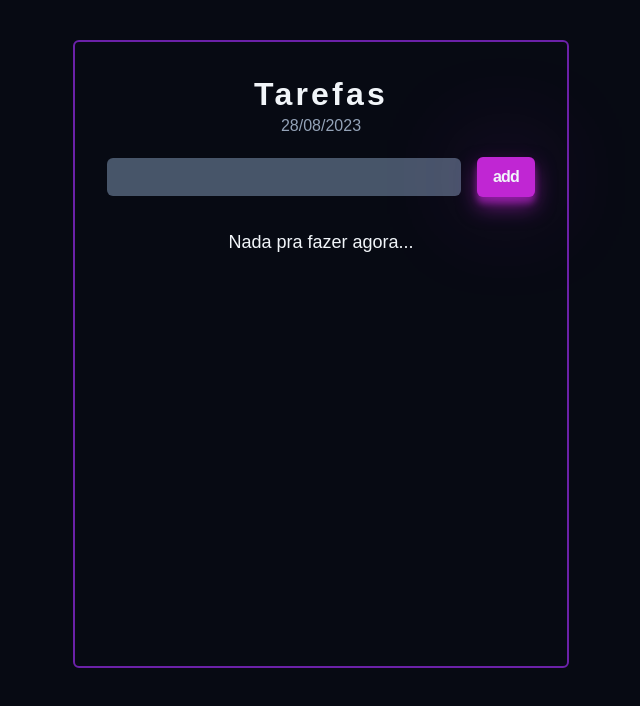
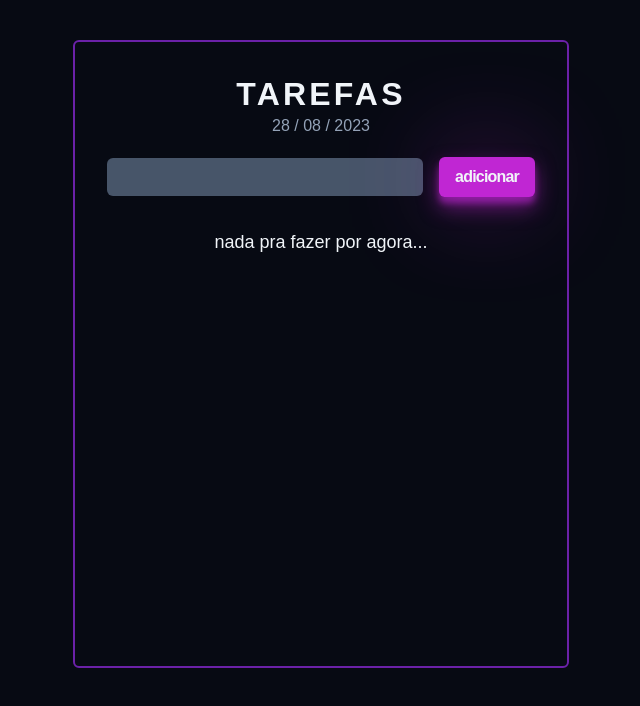
Before and after one commit to lukeeplr/task-management, a React (Vite) app: page / in a window 1280 px wide. Shown: the top 706 px of the page, without its empty margins (319-959 px from the left). Built offline with nearby package versions, Linux system fonts and the light colour scheme; a web font is replaced by a local one.

Commit message:
add alerts

```diff
--- a/src/App.jsx
+++ b/src/App.jsx
@@ -1,5 +1,3 @@
-import { useState } from 'react'
-
 import Tasks from './components/Tasks'
 import AddTask from './components/AddTask'
 import './App.css'
@@ -7,6 +5,7 @@ import Header from './components/Header'
 
 
 function App() {
+
 
   return (
     <>
--- a/src/components/AddTask.jsx
+++ b/src/components/AddTask.jsx
@@ -17,25 +17,32 @@ const AddTask = () => {
         handleEditingProcess,
         setIsEditing,
         editId,
-        setEditId
+        setEditId,
+        setAlert,
     } = useGlobalContext()
 
     const handleClick = (isEditing) => {
 
+        let message = ''
+
         inputRef.current.className = 'input-task'
         if (!inputState) {
+            message = 'informe uma tarefa'
             inputRef.current.className = 'input-task input-empty'
 
         } else if (inputState && isEditing) {
+            message = 'tarefa editada'
             handleEditingProcess(editId)
             setIsEditing(false)
             setEditId(null)
-            setInputState('')
 
         } else {
+            message = 'tarefa adicionada'
             handleTaskAddition(inputState)
-            setInputState('')
+
         }
+        setAlert({active: true, msg: message})
+        setInputState('')
     }
 
     return (
@@ -43,7 +50,7 @@ const AddTask = () => {
         <div className="add-task-container">
             <input class="input-task" type="text" value={inputState} ref={inputRef} onChange={(e) => setInputState(e.target.value)} />
             <Button onClick={() => handleClick(isEditing)}>
-                {isEditing ? 'edit' : 'add'}
+                {isEditing ? 'editar' : 'adicionar'}
             </Button>
         </div>
         </>
--- /dev/null
+++ b/src/components/Alert.jsx
@@ -0,0 +1,27 @@
+import React, { useEffect } from 'react';
+import { useGlobalContext } from './Context';
+
+import './Alert.css'
+
+
+const Alert = () => {
+
+    const { alert, setAlert } = useGlobalContext()
+
+    useEffect(() => {
+        const timeout = setTimeout(() => {
+            setAlert({active: false, msg: ''})
+        }, 1500)
+        return () =>  clearTimeout(timeout)
+    }, [])
+
+    return (
+        <>
+        <div className="alert">
+            <p className="alert-message">{alert.msg}</p>
+        </div>
+        </>
+        )
+}
+
+export default Alert
--- a/src/components/Context.jsx
+++ b/src/components/Context.jsx
@@ -20,6 +20,7 @@ export const AppProvider = ({ children }) => {
       const [inputState, setInputState] = useState('')
       const [isEditing, setIsEditing] = useState(false)
       const [editId, setEditId] = useState(null)
+      const [alert, setAlert] = useState({active: false, msg: ''})
 
 
       const handleTaskAddition = (task) => {
@@ -39,7 +40,6 @@ export const AppProvider = ({ children }) => {
             return task
           })
         })
-
       }
 
       const handleTaskDeletion = (e, taskId) => {
@@ -47,6 +47,7 @@ export const AppProvider = ({ children }) => {
         setTasks( (tasks) => {
           return tasks.filter( task => task.id !== taskId)
         })
+        setAlert({active: true, msg: 'tarefa deletada'})
 
       }
 
@@ -86,7 +87,9 @@ export const AppProvider = ({ children }) => {
             handleTaskClick,
             handleTaskDeletion,
             handleTaskEdition,
-            handleEditingProcess
+            handleEditingProcess,
+            alert,
+            setAlert
         }}>
             {children}
         </AppContext.Provider>
--- a/src/components/Header.jsx
+++ b/src/components/Header.jsx
@@ -1,6 +1,10 @@
 import './Header.css'
+import Alert from './Alert';
+import { useGlobalContext } from './Context';
 
 const Header = () => {
+
+    const { alert } = useGlobalContext()
 
     const date = new Date();
     let currentDay= String(date.getDate()).padStart(2, '0');
@@ -10,8 +14,9 @@ const Header = () => {
 
     return (
         <>
-        <h1 className="header-title">Tarefas</h1>
-        <p className='header-date'>{`${currentDay}/${currentMonth}/${currentYear}`}</p>
+        {alert.active && <Alert/>}
+        <h1 className="header-title">TAREFAS</h1>
+        <p className='header-date'>{`${currentDay} / ${currentMonth} / ${currentYear}`}</p>
         </>
      );
 }
--- a/src/components/Tasks.jsx
+++ b/src/components/Tasks.jsx
@@ -8,7 +8,7 @@ const Tasks = () => {
 
     if (tasks.length === 0) {
         return (
-            <p className='no-tasks'>Nada pra fazer agora...</p>
+            <p className='no-tasks'>nada pra fazer por agora...</p>
         )
     }
 
```
